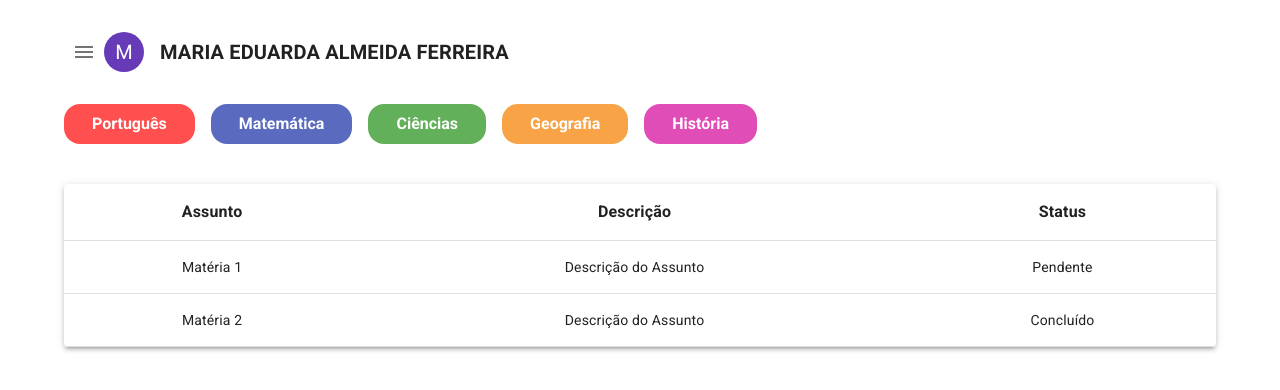
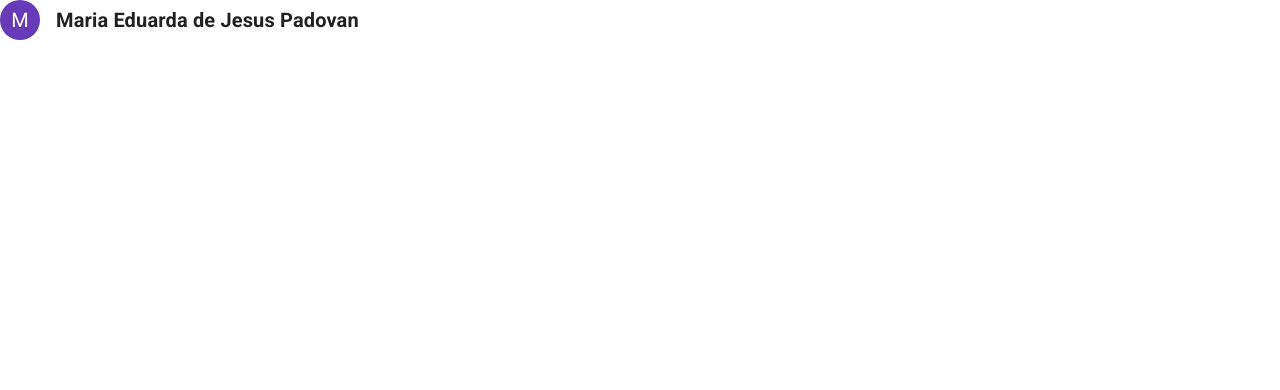
Before and after one commit to eloisapaixao/Eduwise, a React (Create React App) app in the folder eduwise-front/react-materialui/: page /ia in a window 1280 px wide. Shown: the top 390 px of the page. Built offline with nearby package versions, Linux system fonts and the light colour scheme.

Commit message:
Atualização 14/10/2024
Atualização da página da Ia.

```diff
--- a/eduwise-front/react-materialui/src/Pages/IA.js
+++ /dev/null
@@ -1,73 +0,0 @@
-import React from 'react';
-import { Container, Typography, Chip, Grid, Box, Paper, Table, TableHead, TableRow, TableCell, TableBody, Avatar, IconButton } from '@mui/material';
-import { deepPurple } from '@mui/material/colors';
-import MenuIcon from '@mui/icons-material/Menu';
-
-const subjects = [
-  { name: 'Português', color: '#FF4F4F' },
-  { name: 'Matemática', color: '#5A6ABF' },
-  { name: 'Ciências', color: '#62B05A' },
-  { name: 'Geografia', color: '#F8A345' },
-  { name: 'História', color: '#E04DB6' },
-];
-
-export function IA() {
-  return (
-    <Container sx={{ mt: 4 }}>
-      <Grid container spacing={2} alignItems="center">
-        {/* Header com Menu e Avatar */}
-        <Grid item xs={12}>
-          <Box display="flex" alignItems="center">
-            <IconButton>
-              <MenuIcon />
-            </IconButton>
-            <Avatar sx={{ bgcolor: deepPurple[500], marginRight: 2 }}>M</Avatar>
-            <Typography variant="h6" fontWeight="bold">
-              MARIA EDUARDA ALMEIDA FERREIRA
-            </Typography>
-          </Box>
-        </Grid>
-
-        {/* Matérias (Chips Coloridos) */}
-        <Grid item xs={12}>
-          <Box display="flex" gap={2} mt={2}>
-            {subjects.map((subject, index) => (
-              <Chip
-                key={index}
-                label={subject.name}
-                sx={{ backgroundColor: subject.color, color: '#fff', fontSize: 16, fontWeight: 'bold', paddingX: 2, height: 40 }}
-              />
-            ))}
-          </Box>
-        </Grid>
-
-        {/* Tabela */}
-        <Grid item xs={12}>
-          <Paper elevation={3} sx={{ mt: 3 }}>
-            <Table>
-              <TableHead>
-                <TableRow>
-                  <TableCell align="center" sx={{ fontWeight: 'bold', fontSize: 16 }}>Assunto</TableCell>
-                  <TableCell align="center" sx={{ fontWeight: 'bold', fontSize: 16 }}>Descrição</TableCell>
-                  <TableCell align="center" sx={{ fontWeight: 'bold', fontSize: 16 }}>Status</TableCell>
-                </TableRow>
-              </TableHead>
-              <TableBody>
-                <TableRow>
-                  <TableCell align="center">Matéria 1</TableCell>
-                  <TableCell align="center">Descrição do Assunto</TableCell>
-                  <TableCell align="center">Pendente</TableCell>
-                </TableRow>
-                <TableRow>
-                  <TableCell align="center">Matéria 2</TableCell>
-                  <TableCell align="center">Descrição do Assunto</TableCell>
-                  <TableCell align="center">Concluído</TableCell>
-                </TableRow>
-              </TableBody>
-            </Table>
-          </Paper>
-        </Grid>
-      </Grid>
-    </Container>
-  );
-}
--- /dev/null
+++ b/eduwise-front/react-materialui/src/Pages/IA/IA.css
@@ -0,0 +1,4 @@
+.pagina-ia {
+    display: flex;
+    font-family: "Staatliches";
+}
--- /dev/null
+++ b/eduwise-front/react-materialui/src/Pages/IA/IA.js
@@ -0,0 +1,38 @@
+import React from 'react'
+import {Container, Typography, Chip, Grid, Box, Paper, Table, TableHead, TableRow, TableBody, Avatar, IconButton, Grid2} from '@mui/material'
+import './IA.css'
+import { deepPurple } from '@mui/material/colors'
+
+const subjects = [
+    {name: 'Português', color: '#FF4F4F'},
+    {name: 'Matemática', color: '#5A6ABF'},
+    {name: 'Ciências', color: '#62B05A'},
+    {name: 'História', color: '#F8A345'},
+    {name: 'Geografia', color: '#E04DB6'},
+    {name: 'Inglês', color: '#FF4F4F'},
+    {name: 'Artes', color: '5A6ABF'},
+    {name: 'Educação Física', color: '#62B05A'},
+    {name: 'Ensino Religioso', color: '#F8A345'},
+    {name: 'Computação', color: '#E04DB6'}
+]
+
+export function IA(){
+    return(
+        <div className='pagina-ia'>
+            <Grid2 container spacing={2} alignItems={'center'}>
+                <Grid2 item xs={12}>
+                    <Box display={'flex'} alignItems={'center'}>
+                        <Avatar sx={{backgroundColor: deepPurple[500], marginRight: 2}}>
+                            M
+                        </Avatar>
+                        <Typography variant='h6' fontWeight={'bold'}>
+                            Maria Eduarda de Jesus Padovan
+                        </Typography>
+                    </Box>
+                </Grid2>
+
+
+            </Grid2>
+        </div>
+    )
+}
--- a/eduwise-front/react-materialui/src/Rotas.js
+++ b/eduwise-front/react-materialui/src/Rotas.js
@@ -5,7 +5,7 @@ import { Alunos } from './Pages/Alunos.js'
 import { Login } from "./Pages/Login/Login.js";
 import { Cadastrar } from "./Pages/Cadastrar/Cadastrar.js";
 import { Home } from "./Pages/Home/Home.js";
-import { IA } from "./Pages/IA.js"
+import { IA } from "./Pages/IA/IA.js"
 
 export default function Rotas() {
    return(
```
